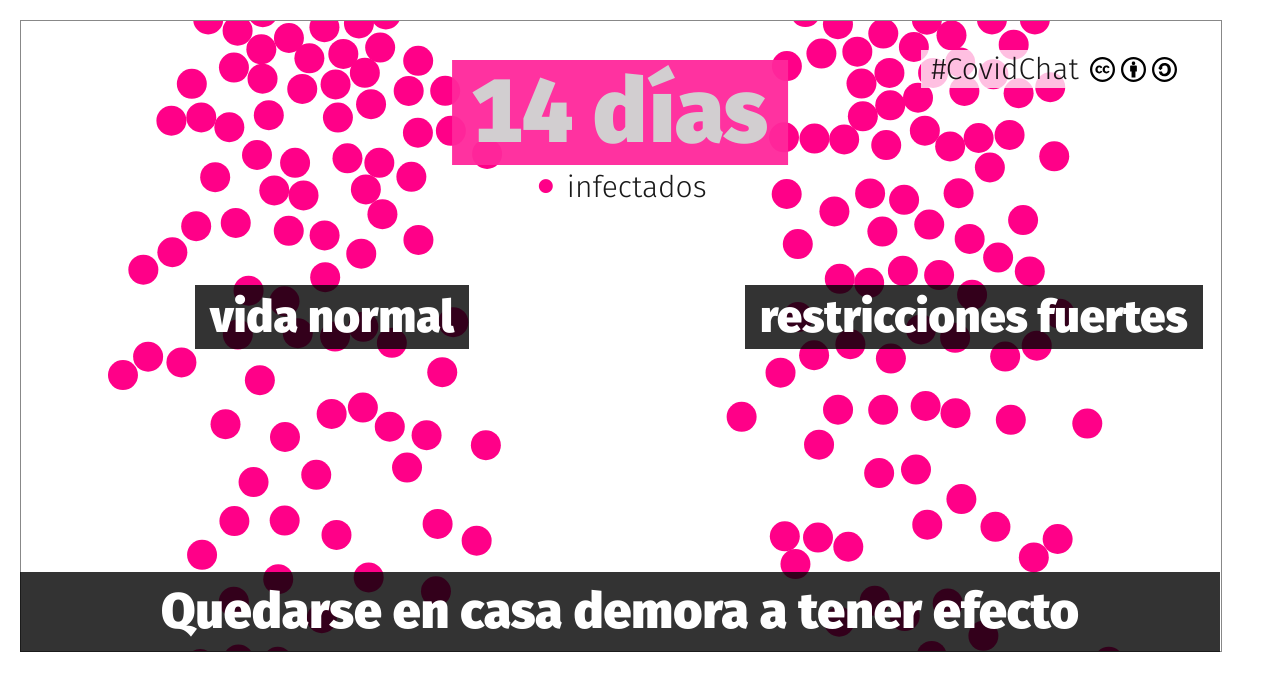
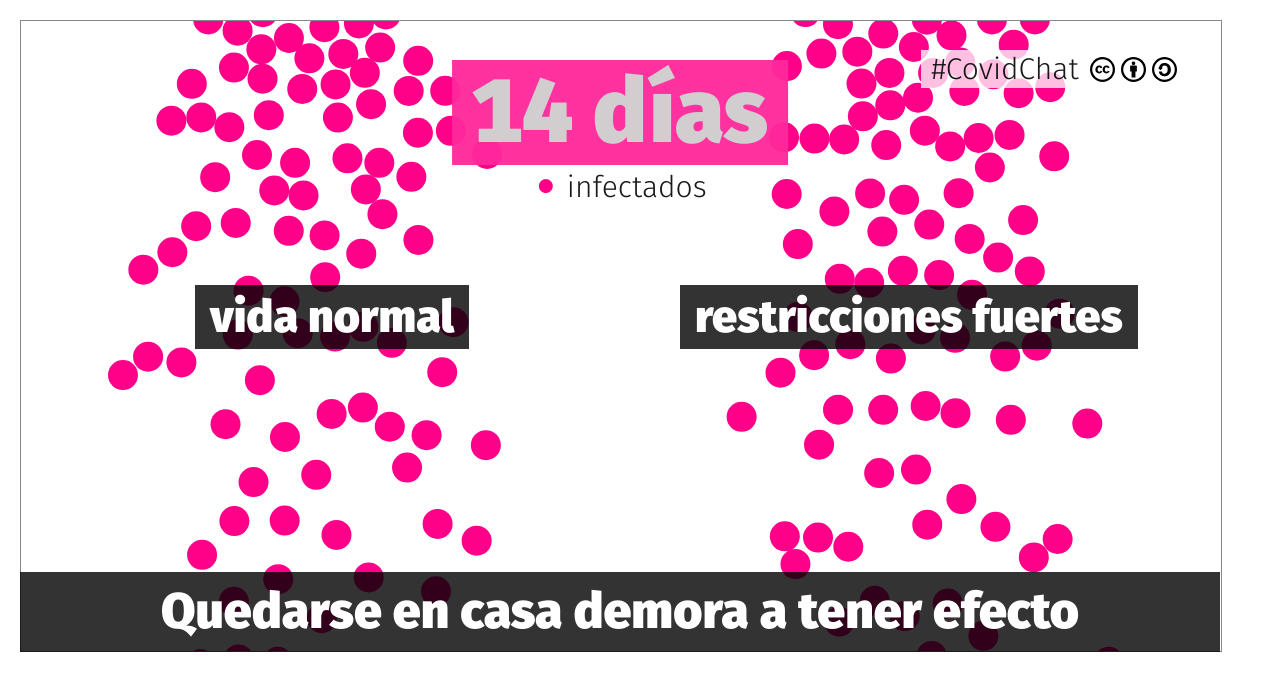
Before and after one commit to cheerful/covidchat-14days-waterfall, a plain HTML site: page index.html in a window 1280 px wide. Drawn offline with Linux system fonts and the light colour scheme; animation ran at ten frames a second.

Commit message:
Fix layout

```diff
--- a/index.html
+++ b/index.html
@@ -345,7 +345,7 @@
     color: white;
     background: rgba(0,0,0,0.8);
     -webkit-backdrop-filter: blur(10px);
-    left: 725px;
+    left: 660px;
     top: 265px;
   }
   #stay_at_home {
```
